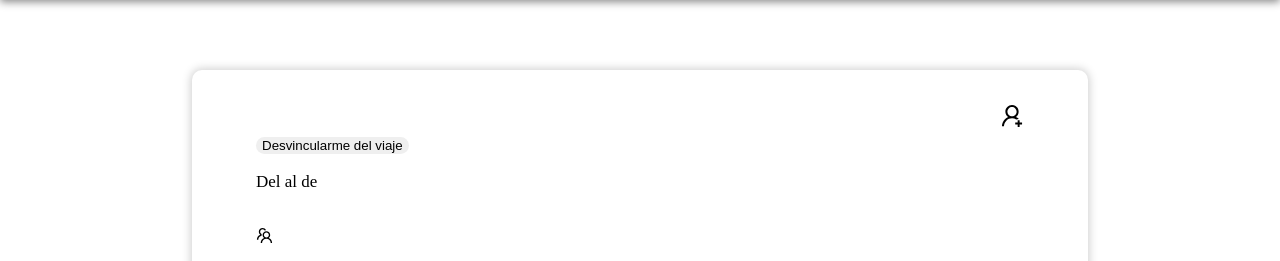
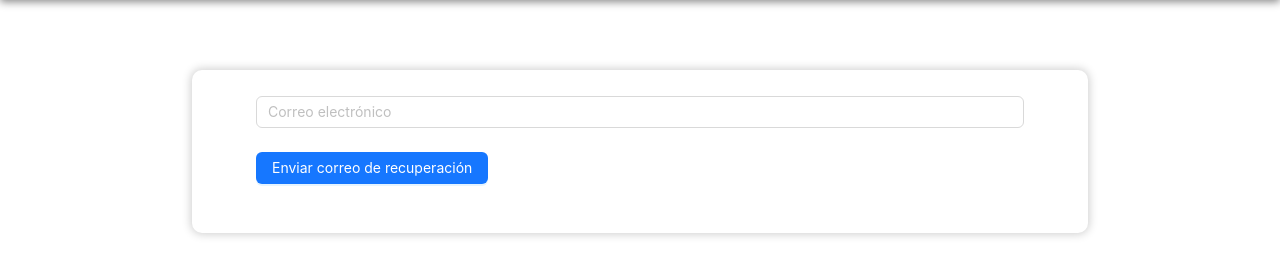
Before and after one commit to FSD0224STR/TFM-azul-frontend, a React (Vite) app: page /forgot-password in a window 1280 px wide. Shown: the part 122-383 px from the top of the page. Built offline with nearby package versions, Linux system fonts and the light colour scheme; no server answers.

Commit message:
recuperar contraseña- base

```diff
--- a/src/App.jsx
+++ b/src/App.jsx
@@ -13,6 +13,8 @@ import FAQs from "./pages/Faqs";
 import RegistrationForm2 from "./pages/registration2";
 import ConfirmRegistration from "./pages/confirmRegistration"; // Importa la nueva página
 import { Spin } from "antd";
+import ForgotPassword from "./pages/forgotPassword";
+import ResetPassword from "./pages/resetPassword";
 
 export const App = () => {
   const { loading } = useContext(AuthContext);
@@ -32,16 +34,18 @@ export const App = () => {
     <>
       <NavBar2 />
       <Routes>
+        <Route path="/" element={<Login />} />
         <Route path="/home" element={<Home />} />
         <Route path="/perfil" element={<UserDetails />} />
-        <Route path="/" element={<Login />} />
+
         <Route path="/:id" element={<Trip />} />
         <Route path="categories/:id" element={<ViewCategory />} />
         <Route path="/registration" element={<RegistrationForm2 />} />
-        <Route path="/confirm-registration" element={<ConfirmRegistration />} /> {/* Nueva ruta */}
-
+        <Route path="/confirm-registration" element={<ConfirmRegistration />} />
         <Route path="/join-trip/:id" element={<JoinTripPage />} />
         <Route path="/faqs" element={<FAQs />} />
+        <Route path="/forgot-password/" element={<ForgotPassword />} />
+        <Route path="/reset-password/:token" element={<ResetPassword />} />
       </Routes>
     </>
   );
--- a/src/apiservice/userApi.js
+++ b/src/apiservice/userApi.js
@@ -80,12 +80,10 @@ const getMyProfile = async (username) => {
   return { data: await response.json() };
 };
 
+const addNewImage = async (formData) => {
+  console.log("formData", formData);
 
-const addNewImage = async (formData) => {
-
-  console.log('formData', formData);
-
-  const response = await fetch(`${baseUrl}/upload`,{
+  const response = await fetch(`${baseUrl}/upload`, {
     method: "POST",
     body: formData,
     // headers: {
@@ -101,23 +99,26 @@ const addNewImage = async (formData) => {
   return { data: await response.json() };
 };
 
-
-const updateUser = async (_id,
+const updateUser = async (
+  _id,
   firstname,
   lastname,
   username,
   email,
-  imageUrl) => {
+  imageUrl
+) => {
   const token = localStorage.getItem("access_token");
 
   const response = await fetch(`${baseUrl}/users/${_id}`, {
     method: "PUT",
-    body: JSON.stringify({_id,
+    body: JSON.stringify({
+      _id,
       firstname,
       lastname,
       username,
       email,
-      imageUrl}),
+      imageUrl,
+    }),
     headers: {
       "Content-Type": "application/json",
       authorization: `Bearer ${token}`,
@@ -133,5 +134,45 @@ const updateUser = async (_id,
   return { data: newlyCreatedUser };
 };
 
+const forgotPassword = async (email) => {
+  const response = await fetch(`${baseUrl}/users/forgot-password`, {
+    method: "POST",
+    body: JSON.stringify({ email }),
+    headers: { "Content-Type": "application/json" },
+  });
 
-export default { /*getAllUsers,*/ addUser, deleteUser, login, getMyProfile, addNewImage, updateUser };
+  if (!response.ok) {
+    const error = await response.json();
+    return { error: error.message };
+  }
+
+  const result = await response.json();
+  return { data: result };
+};
+
+const resetPassword = async (token, newPassword) => {
+  const response = await fetch(`${baseUrl}/users/reset-password`, {
+    method: "POST",
+    body: JSON.stringify({ token, newPassword }),
+    headers: { "Content-Type": "application/json" },
+  });
+
+  if (!response.ok) {
+    const error = await response.json();
+    return { error: error.message };
+  }
+
+  const result = await response.json();
+  return { data: result };
+};
+
+export default {
+  /*getAllUsers,*/ addUser,
+  deleteUser,
+  login,
+  getMyProfile,
+  addNewImage,
+  updateUser,
+  forgotPassword,
+  resetPassword,
+};
--- a/src/components/LoginFooter.jsx
+++ b/src/components/LoginFooter.jsx
@@ -11,7 +11,8 @@ export const LoginFooter = ({ onRegisterClick }) => {
         </Link>
       </p>
       <p>
-        ¿Has olvidado la contraseña? <Link to=""> Recupera tu contraseña </Link>
+        ¿Has olvidado la contraseña?{" "}
+        <Link to="/forgot-password"> Recupera tu contraseña </Link>
       </p>
     </div>
   );
--- /dev/null
+++ b/src/pages/forgotPassword.jsx
@@ -0,0 +1,58 @@
+import { useState } from "react";
+import { Form, Input, Button, message } from "antd";
+import userApi from "../apiservice/userApi"; // Importa las funciones de la API que hemos definido
+
+const ForgotPassword = () => {
+  const [loading, setLoading] = useState(false);
+
+  const onFinish = async (values) => {
+    setLoading(true);
+    const { email } = values;
+
+    try {
+      const response = await userApi.forgotPassword(email);
+      if (response.error) {
+        message.error(response.error);
+      } else {
+        message.success(response.data.message);
+      }
+    } catch (error) {
+      console.error("Error en la solicitud:", error);
+      message.error(
+        "Error al enviar la solicitud de recuperación de contraseña"
+      );
+    } finally {
+      setLoading(false);
+    }
+  };
+
+  return (
+    <div className="cardInfoTrip">
+      <Form name="forgot-password-form" onFinish={onFinish}>
+        <Form.Item
+          name="email"
+          rules={[
+            {
+              required: true,
+              message: "Por favor ingresa tu correo electrónico",
+            },
+            {
+              type: "email",
+              message: "Por favor ingresa un correo electrónico válido",
+            },
+          ]}
+        >
+          <Input placeholder="Correo electrónico" />
+        </Form.Item>
+
+        <Form.Item>
+          <Button type="primary" htmlType="submit" loading={loading}>
+            Enviar correo de recuperación
+          </Button>
+        </Form.Item>
+      </Form>
+    </div>
+  );
+};
+
+export default ForgotPassword;
--- /dev/null
+++ b/src/pages/resetPassword.jsx
@@ -0,0 +1,61 @@
+import { useState } from "react";
+import { Form, Input, Button, message } from "antd";
+import { useParams } from "react-router-dom";
+import userApi from "../apiservice/userApi";
+
+const ResetPassword = () => {
+  const [loading, setLoading] = useState(false);
+  const { token } = useParams();
+
+  const onFinish = async (values) => {
+    setLoading(true);
+    const { newPassword } = values;
+
+    try {
+      const response = await userApi.resetPassword(token, newPassword);
+      if (response.error) {
+        message.error(response.error);
+      } else {
+        message.success(response.data.message);
+        // Redirigir al usuario a la página de inicio de sesión u otra página relevante
+        // después de un restablecimiento exitoso
+        // history.push('/login'); // Asegúrate de importar useHistory desde 'react-router-dom'
+      }
+    } catch (error) {
+      console.error("Error en la solicitud:", error);
+      message.error("Error al restablecer la contraseña");
+    } finally {
+      setLoading(false);
+    }
+  };
+
+  return (
+    <div className="cardInfoTrip">
+      <Form name="reset-password-form" onFinish={onFinish}>
+        <Form.Item
+          name="newPassword"
+          rules={[
+            {
+              required: true,
+              message: "Por favor ingresa tu nueva contraseña",
+            },
+            {
+              min: 8,
+              message: "La contraseña debe tener al menos 8 caracteres",
+            },
+          ]}
+        >
+          <Input.Password placeholder="Nueva contraseña" />
+        </Form.Item>
+
+        <Form.Item>
+          <Button type="primary" htmlType="submit" loading={loading}>
+            Restablecer contraseña
+          </Button>
+        </Form.Item>
+      </Form>
+    </div>
+  );
+};
+
+export default ResetPassword;
```
